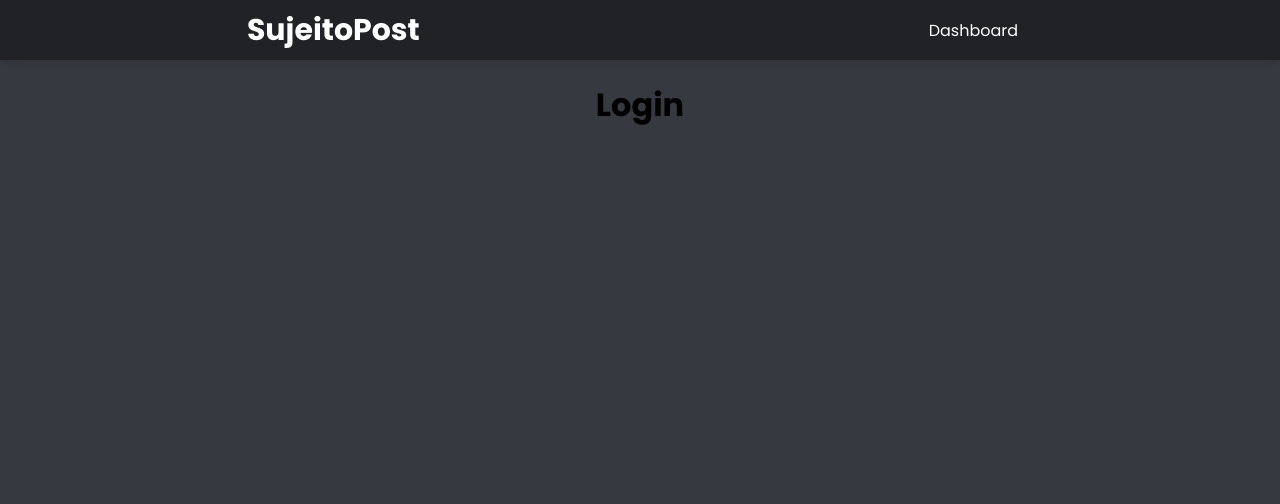
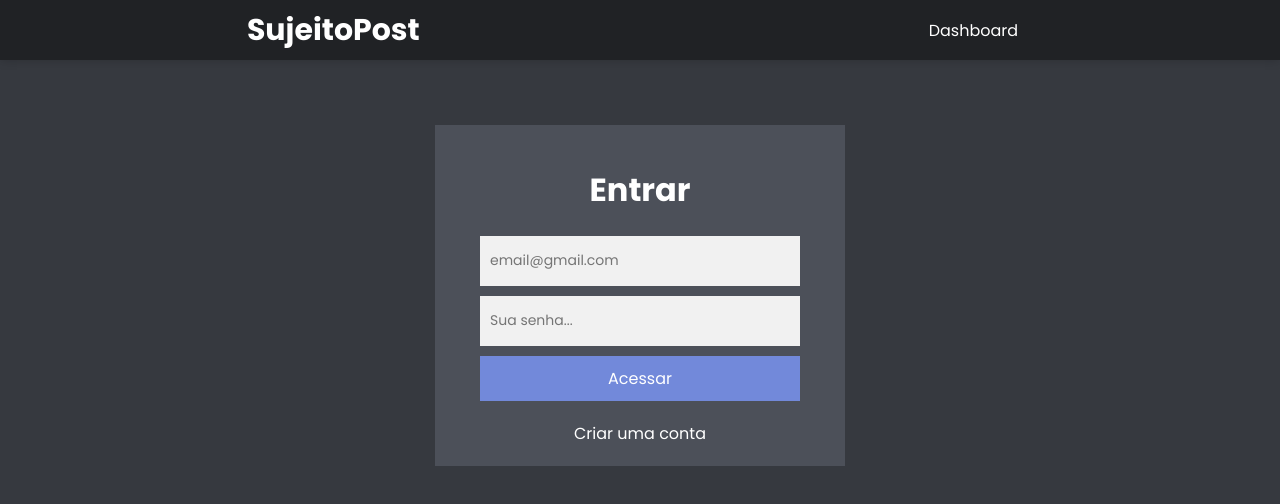
Before and after one commit to PedroMakengo/sujeito-post, a Vue app: page /login in a window 1280 px wide. Shown: the top 504 px of the page. Built offline with nearby package versions, Linux system fonts and the light colour scheme; no server answers.

Commit message:
Trabalhando na parte de login

```diff
--- a/src/assets/global.css
+++ b/src/assets/global.css
@@ -6,6 +6,7 @@
 }
 
 body,
-button {
+button,
+input {
   font-family: Poppins, sans-serif;
 }
--- a/src/pages/Login.vue
+++ b/src/pages/Login.vue
@@ -1,13 +1,109 @@
 <template>
   <div id="login">
-    <h1>Login</h1>
+    <div v-if="login" class="loginArea">
+      <h1>Entrar</h1>
+      <form action="">
+        <input type="text" placeholder="email@gmail.com" />
+        <input type="password" placeholder="Sua senha..." id="" />
+        <button>Acessar</button>
+      </form>
+      <a @click="toggleBtn">Criar uma conta</a>
+    </div>
+    <div v-else class="loginArea">
+      <h1>Cadastrar</h1>
+      <form action="">
+        <input type="text" placeholder="Nome" v-model="users.name" />
+        <input
+          type="text"
+          placeholder="email@gmail.com"
+          v-model="users.email"
+        />
+        <input
+          type="password"
+          placeholder="Sua senha..."
+          v-model="users.password"
+        />
+        <button>Acessar</button>
+      </form>
+      <a @click="toggleBtn">Já possui uma conta</a>
+    </div>
   </div>
 </template>
 
 <script>
 export default {
   name: "LoginPage",
+  data() {
+    return {
+      users: {
+        name: "",
+        email: "",
+        password: "",
+      },
+      login: true,
+    };
+  },
+  methods: {
+    toggleBtn() {
+      this.login = !this.login;
+      this.users.name = "";
+      this.users.email = "";
+      this.users.password = "";
+    },
+  },
 };
 </script>
 
-<style scoped></style>
+<style scoped>
+h1 {
+  text-align: center;
+  color: white;
+}
+
+.loginArea {
+  display: flex;
+  align-items: center;
+  flex-direction: column;
+  padding: 20px;
+  margin-top: 65px;
+
+  max-width: 600px;
+  background: #4c5059;
+}
+
+form {
+  display: flex;
+  flex-direction: column;
+  margin: 0px 25px;
+}
+
+input {
+  margin-bottom: 10px;
+  height: 30px;
+  width: 300px;
+  font-size: 14px;
+  padding: 10px;
+  outline: none;
+  border: 0;
+  background: rgb(241, 241, 241);
+}
+
+button {
+  height: 45px;
+  border: 0;
+  background-color: #7289da;
+  font-size: 16px;
+
+  color: white;
+  outline: none;
+  cursor: pointer;
+}
+
+.loginArea a {
+  margin-top: 20px;
+  text-decoration: none;
+  cursor: pointer;
+
+  color: #fff;
+}
+</style>
```
Also changed, not shown: src/assets/home.css (added, +114 -0 lines).
